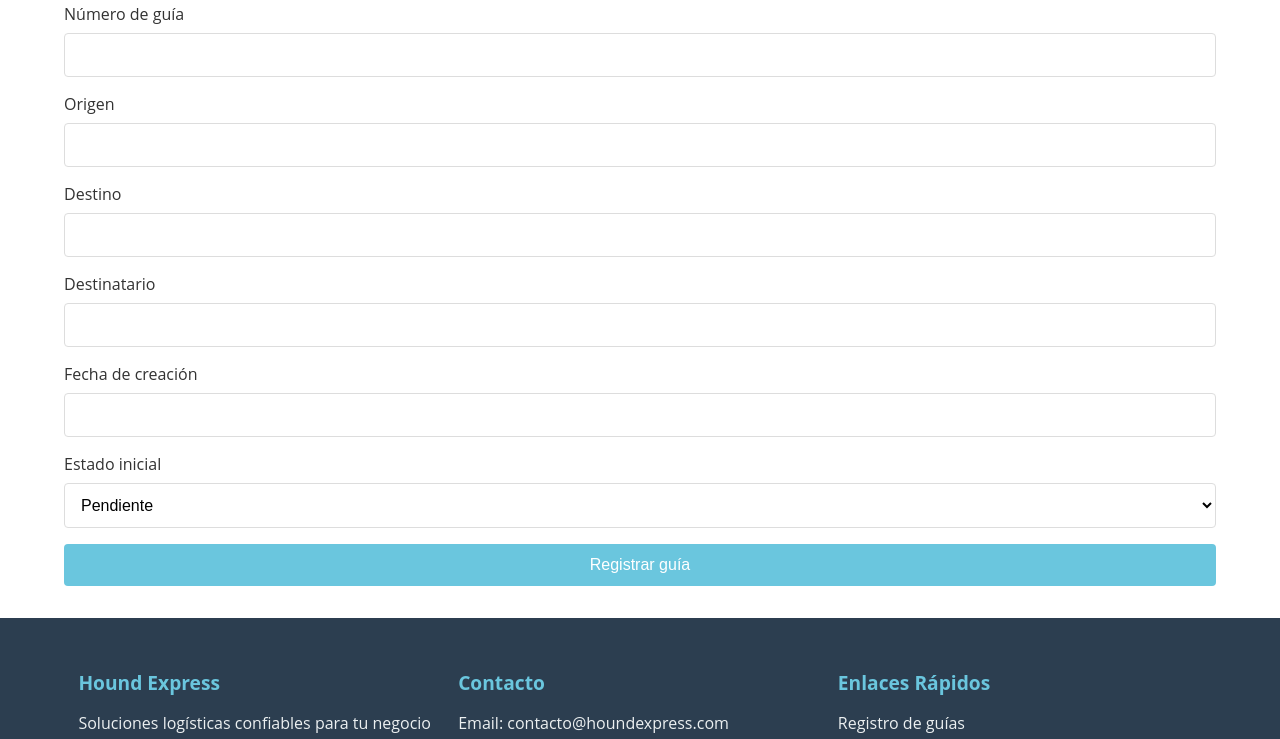
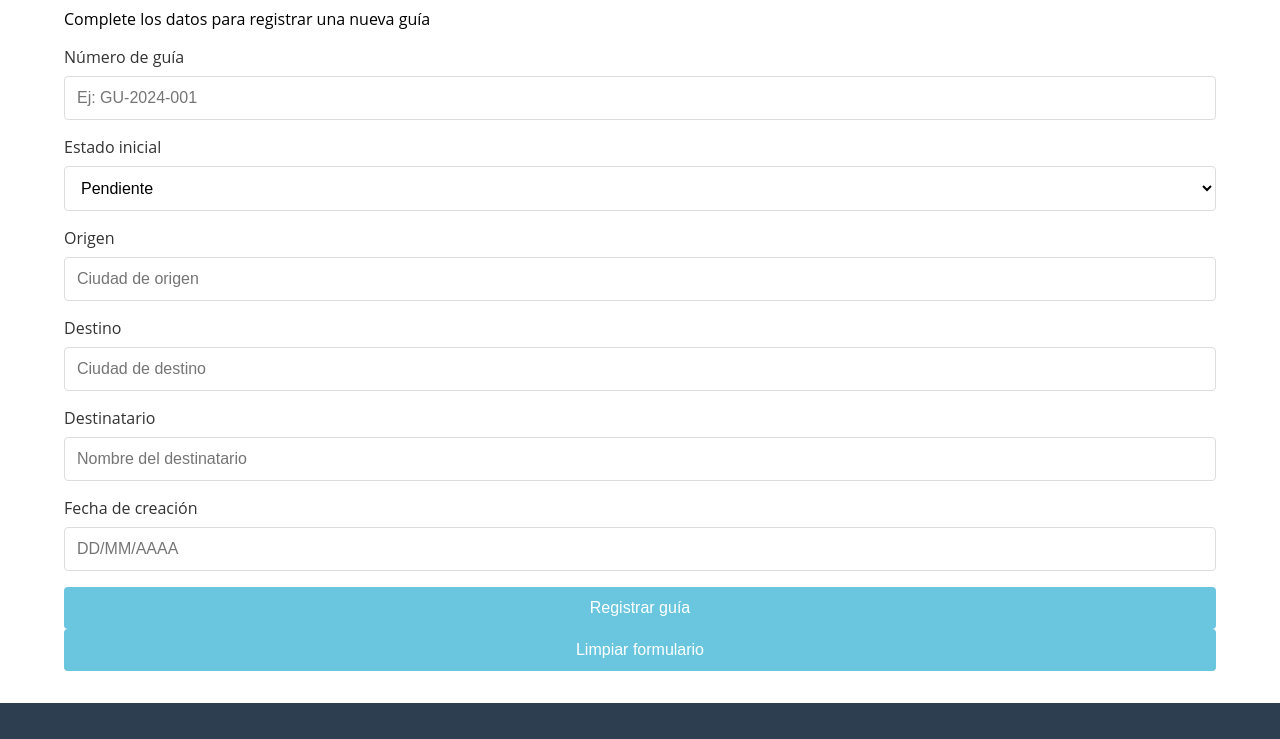
Before and after one commit to VictorRomero12/Ecommerce_ebac, a plain HTML site: page pages/formulario.html in a window 1280 px wide. Shown: the part 156-895 px from the top of the page. Drawn offline with Linux system fonts and the light colour scheme.

Commit message:
UI: Improvements the form

```diff
--- a/pages/formulario.html
+++ b/pages/formulario.html
@@ -7,7 +7,7 @@
     <title>Registro de guías</title>
 </head>
 <body>
-
+    <header>
         <nav class="main-nav">
             <div class="nav-brand">
                 <img src="../img/logo.png" alt="Logo de Hound Express" />
@@ -21,34 +21,21 @@
                 <li><a href="../pages/historialguias.html">Historial de guías</a></li>
             </ul>
         </nav>
+    </header>
 
+    <main>
+        <section class="form-wrapper">
+            <form action="" class="form-container">
+                <header class="form-header">
+                    <h1>Registro de guías</h1>
+                    <p>Complete los datos para registrar una nueva guía</p>
+                </header>
 
-
-    <form action="" class="form-container">
-        <h1>Registro de guías</h1>
+                <div class="form-grid">
+                    <div class="form-row">
                         <div class="form-group">
                             <label for="guia">Número de guía</label>
-            <input type="text" id="guia" name="guia">
-        </div>
-
-        <div class="form-group">
-            <label for="origen">Origen</label>
-            <input type="text" id="origen" name="origen">
-        </div>
-
-        <div class="form-group">
-            <label for="destino">Destino</label>
-            <input type="text" id="destino" name="destino">
-        </div>
-
-        <div class="form-group">
-            <label for="destinatario">Destinatario</label>
-            <input type="text" id="destinatario" name="destinatario">
-        </div>
-
-        <div class="form-group">
-            <label for="fecha_creacion">Fecha de creación</label>
-            <input type="text" id="fecha_creacion" name="fecha_creacion">
+                            <input type="text" id="guia" name="guia" placeholder="Ej: GU-2024-001">
                         </div>
 
                         <div class="form-group">
@@ -59,9 +46,41 @@
                                 <option value="4">Entregado</option>
                             </select>
                         </div>
+                    </div>
 
-        <button type="submit">Registrar guía</button>
+                    <div class="form-row">
+                        <div class="form-group">
+                            <label for="origen">Origen</label>
+                            <input type="text" id="origen" name="origen" placeholder="Ciudad de origen">
+                        </div>
+
+                        <div class="form-group">
+                            <label for="destino">Destino</label>
+                            <input type="text" id="destino" name="destino" placeholder="Ciudad de destino">
+                        </div>
+                    </div>
+
+                    <div class="form-row">
+                        <div class="form-group">
+                            <label for="destinatario">Destinatario</label>
+                            <input type="text" id="destinatario" name="destinatario" placeholder="Nombre del destinatario">
+                        </div>
+
+                        <div class="form-group">
+                            <label for="fecha_creacion">Fecha de creación</label>
+                            <input type="text" id="fecha_creacion" name="fecha_creacion" placeholder="DD/MM/AAAA">
+                        </div>
+                    </div>
+                </div>
+
+                <div class="form-actions">
+                    <button type="submit" class="submit-btn">Registrar guía</button>
+                    <button type="reset" class="reset-btn">Limpiar formulario</button>
+                </div>
             </form>
+        </section>
+    </main>
+
     <footer class="main-footer">
         <div class="footer-content">
             <div class="footer-section">
```
Lines whose indentation alone changed are shown as unchanged.
